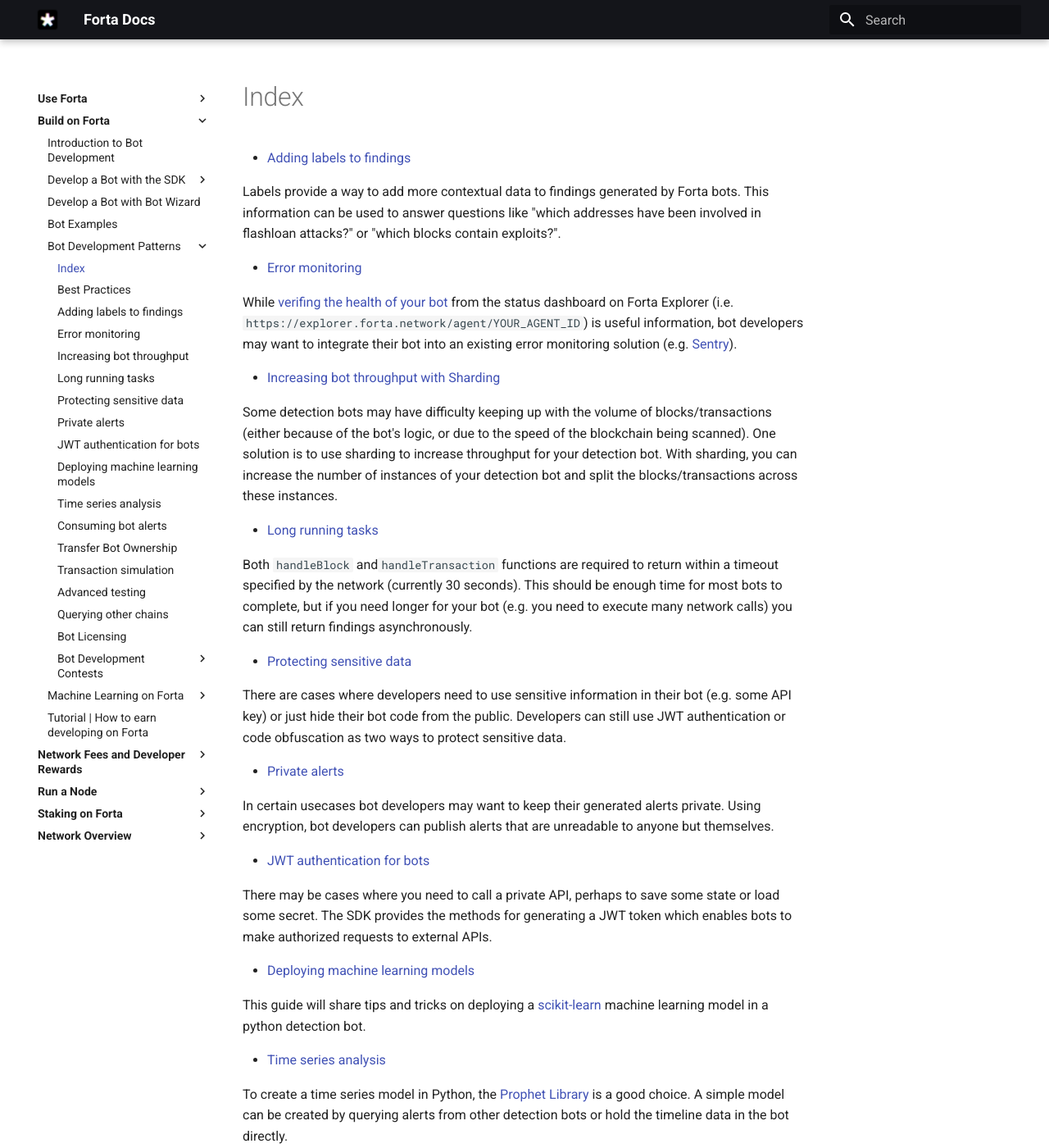
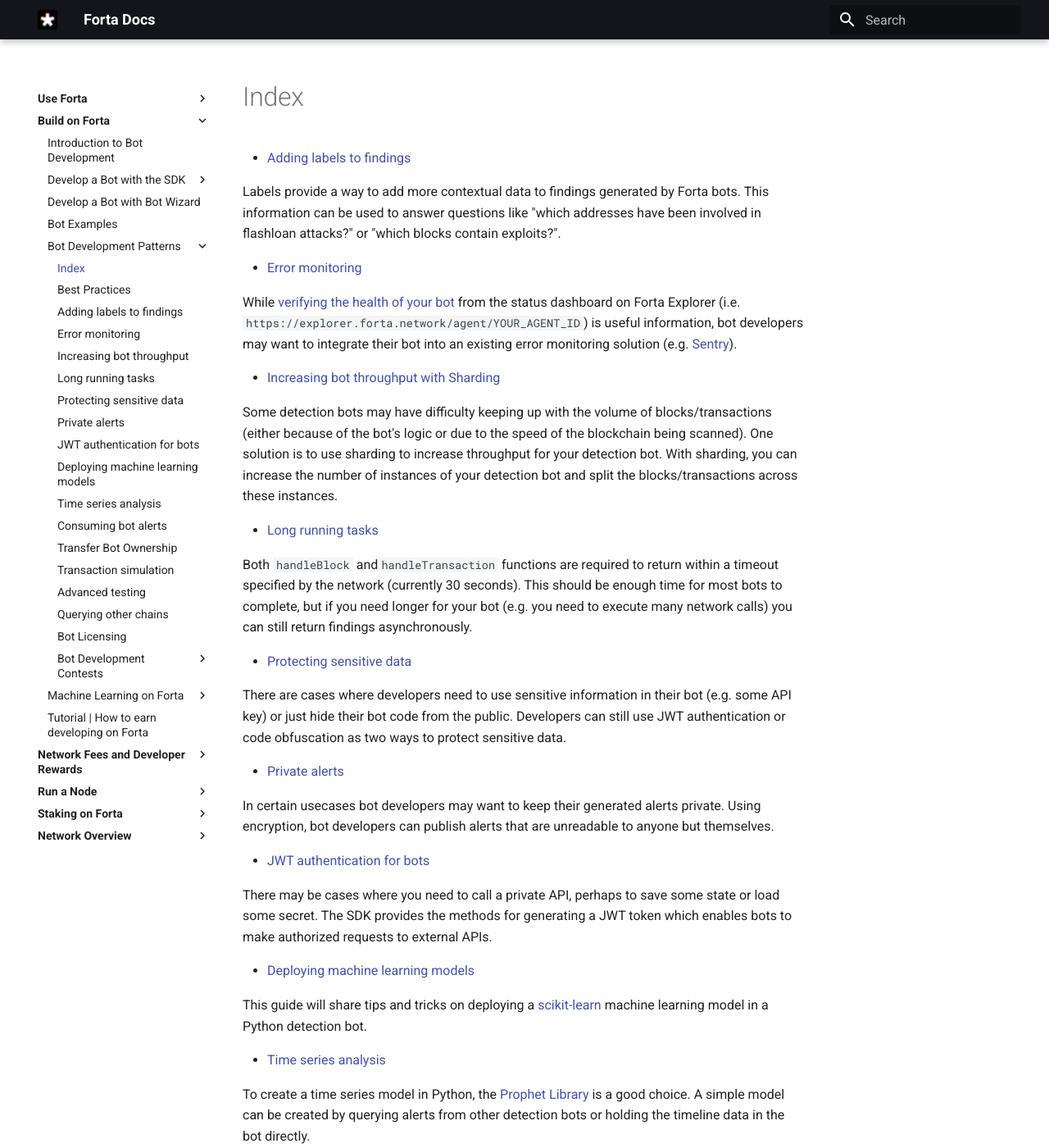
Before and after one commit to forta-network/docs, an MkDocs documentation site: the page built from docs/bot-development-patterns.md, in a window 1280 px wide and 1400 px high. Shown: the whole window at 82% size. Built offline with MkDocs 1.6.1 and Material for MkDocs 9.7.7, drawn with Linux system fonts in a browser that asks for light colours; some of the changed text lies outside the part shown.

Commit message:
Update Bot Development Patterns doc

```diff
--- a/docs/bot-development-patterns.md
+++ b/docs/bot-development-patterns.md
@@ -7,13 +7,13 @@
 
 * [Error monitoring](https://docs.forta.network/en/latest/error-monitoring/)
 
-While [verifing the health of your bot](https://docs.forta.network/en/latest/maintaining/#verifying-bot-health) from the status dashboard on Forta Explorer (i.e. `https://explorer.forta.network/agent/YOUR_AGENT_ID`) is useful information, bot developers may want to integrate their bot into an existing error monitoring solution (e.g. [Sentry](https://sentry.io/)).
+While [verifying the health of your bot](https://docs.forta.network/en/latest/maintaining/#verifying-bot-health) from the status dashboard on Forta Explorer (i.e. `https://explorer.forta.network/agent/YOUR_AGENT_ID`) is useful information, bot developers may want to integrate their bot into an existing error monitoring solution (e.g. [Sentry](https://sentry.io/)).
 
 
 
 * [Increasing bot throughput with Sharding](https://docs.forta.network/en/latest/sharding/)
 
-Some detection bots may have difficulty keeping up with the volume of blocks/transactions (either because of the bot's logic, or due to the speed of the blockchain being scanned). One solution is to use sharding to increase throughput for your detection bot. With sharding, you can increase the number of instances of your detection bot and split the blocks/transactions across these instances.
+Some detection bots may have difficulty keeping up with the volume of blocks/transactions (either because of the bot's logic or due to the speed of the blockchain being scanned). One solution is to use sharding to increase throughput for your detection bot. With sharding, you can increase the number of instances of your detection bot and split the blocks/transactions across these instances.
 
 
 
@@ -43,13 +43,13 @@
 
 * [Deploying machine learning models](https://docs.forta.network/en/latest/deploying-ml-models/)
 
-This guide will share tips and tricks on deploying a [scikit-learn](https://scikit-learn.org/stable/index.html) machine learning model in a python detection bot.
+This guide will share tips and tricks on deploying a [scikit-learn](https://scikit-learn.org/stable/index.html) machine learning model in a Python detection bot.
 
 
 
 * [Time series analysis](https://docs.forta.network/en/latest/time-series-analysis/)
 
-To create a time series model in Python, the [Prophet Library](https://facebook.github.io/prophet/docs/quick_start.html) is a good choice. A simple model can be created by querying alerts from other detection bots or hold the timeline data in the bot directly.
+To create a time series model in Python, the [Prophet Library](https://facebook.github.io/prophet/docs/quick_start.html) is a good choice. A simple model can be created by querying alerts from other detection bots or holding the timeline data in the bot directly.
 
 
 
```
Also changed, not shown: other parts of docs/bot-development-patterns.md (+1 -1 lines).
